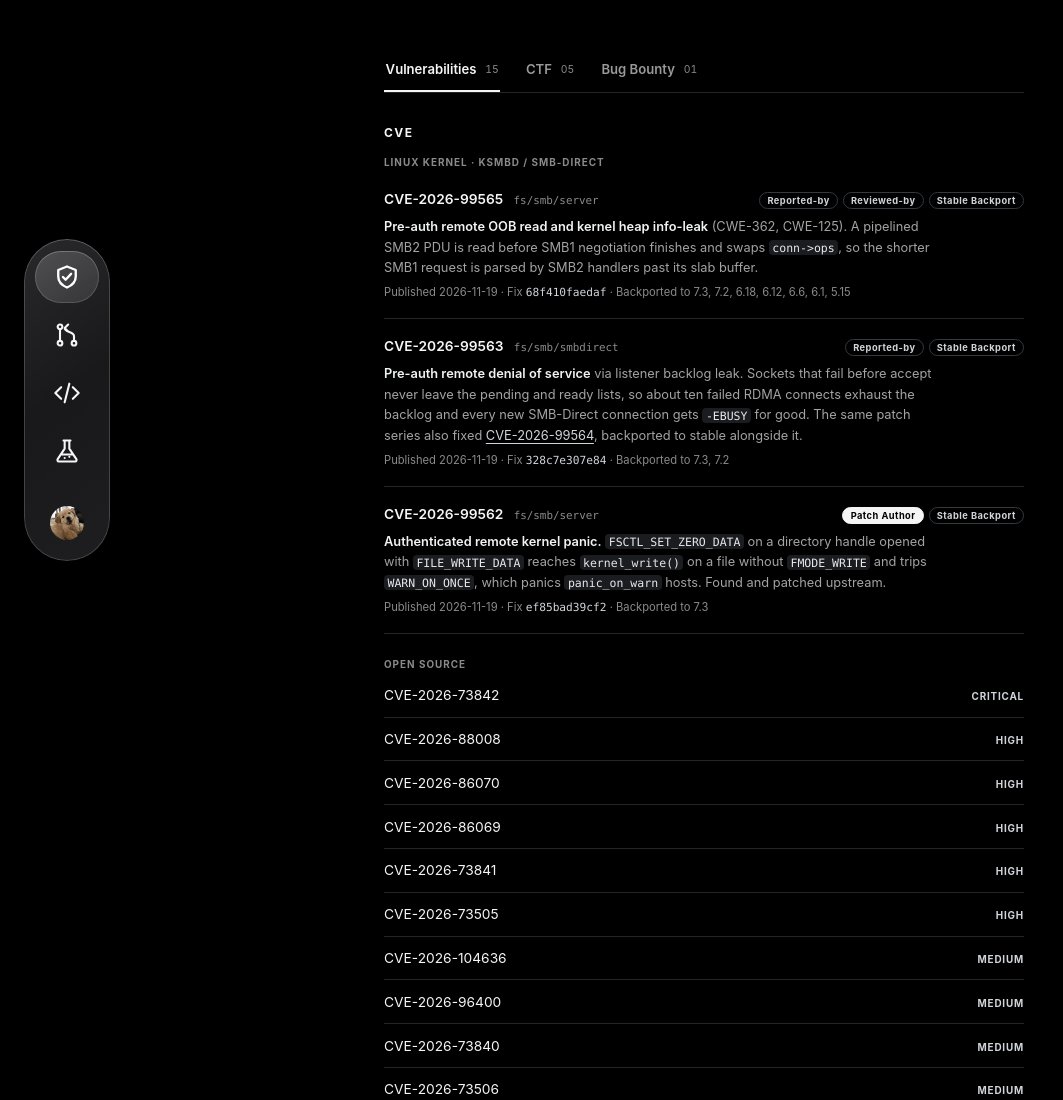
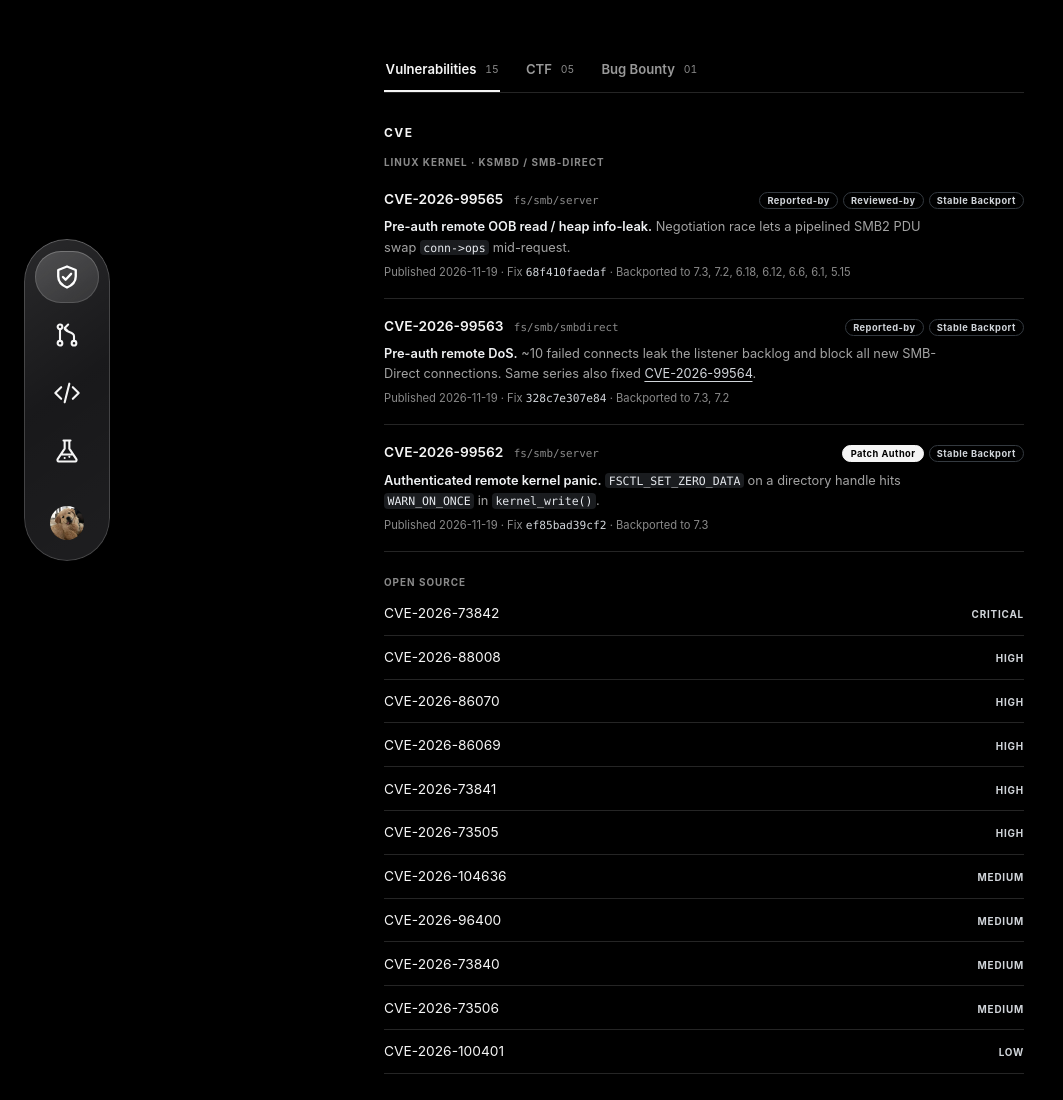
Before and after one commit to ihopenre-eng/ihopenre-eng.github.io, a plain HTML site: page index.html in a window 1280 px wide. Shown: the top 1100 px of the page, without its empty margins (0-1063 px from the left). Drawn offline with Linux system fonts and the light colour scheme.

Commit message:
Security: 커널 CVE 설명을 핵심 한두 줄로 축약
Co-Authored-By: Claude Opus 5.5 <noreply@anthropic.com>
Claude-Session: https://claude.ai/code/session_01RZiD2zoHtUjWgFLbsg2eJj

```diff
--- a/index.html
+++ b/index.html
@@ -240,17 +240,17 @@
           <ul class="cve-kernel-list">
             <li class="cve-kernel">
               <div class="ck-head"><a class="cve-code" href="https://www.cve.org/CVERecord?id=CVE-2026-99565">CVE-2026-99565</a><span class="ck-target">fs/smb/server</span><span class="ck-roles"><span class="role">Reported-by</span><span class="role">Reviewed-by</span><span class="role">Stable Backport</span></span></div>
-              <p class="ck-desc"><strong>Pre-auth remote OOB read and kernel heap info-leak</strong> (CWE-362, CWE-125). A pipelined SMB2 PDU is read before SMB1 negotiation finishes and swaps <code>conn-&gt;ops</code>, so the shorter SMB1 request is parsed by SMB2 handlers past its slab buffer.</p>
+              <p class="ck-desc"><strong>Pre-auth remote OOB read / heap info-leak.</strong> Negotiation race lets a pipelined SMB2 PDU swap <code>conn-&gt;ops</code> mid-request.</p>
               <p class="ck-meta">Published 2026-11-19 · Fix <a href="https://git.kernel.org/stable/c/68f410faedaf6ee74d81e574733c50ebcc1bd8ed">68f410faedaf</a> · Backported to 7.3, 7.2, 6.18, 6.12, 6.6, 6.1, 5.15</p>
             </li>
             <li class="cve-kernel">
               <div class="ck-head"><a class="cve-code" href="https://www.cve.org/CVERecord?id=CVE-2026-99563">CVE-2026-99563</a><span class="ck-target">fs/smb/smbdirect</span><span class="ck-roles"><span class="role">Reported-by</span><span class="role">Stable Backport</span></span></div>
-              <p class="ck-desc"><strong>Pre-auth remote denial of service</strong> via listener backlog leak. Sockets that fail before accept never leave the pending and ready lists, so about ten failed RDMA connects exhaust the backlog and every new SMB-Direct connection gets <code>-EBUSY</code> for good. The same patch series also fixed <a href="https://www.cve.org/CVERecord?id=CVE-2026-99564">CVE-2026-99564</a>, backported to stable alongside it.</p>
+              <p class="ck-desc"><strong>Pre-auth remote DoS.</strong> ~10 failed connects leak the listener backlog and block all new SMB-Direct connections. Same series also fixed <a href="https://www.cve.org/CVERecord?id=CVE-2026-99564">CVE-2026-99564</a>.</p>
               <p class="ck-meta">Published 2026-11-19 · Fix <a href="https://git.kernel.org/stable/c/328c7e307e8411899e2f90beae83da9e4c45d700">328c7e307e84</a> · Backported to 7.3, 7.2</p>
             </li>
             <li class="cve-kernel">
               <div class="ck-head"><a class="cve-code" href="https://www.cve.org/CVERecord?id=CVE-2026-99562">CVE-2026-99562</a><span class="ck-target">fs/smb/server</span><span class="ck-roles"><span class="role role-author">Patch Author</span><span class="role">Stable Backport</span></span></div>
-              <p class="ck-desc"><strong>Authenticated remote kernel panic.</strong> <code>FSCTL_SET_ZERO_DATA</code> on a directory handle opened with <code>FILE_WRITE_DATA</code> reaches <code>kernel_write()</code> on a file without <code>FMODE_WRITE</code> and trips <code>WARN_ON_ONCE</code>, which panics <code>panic_on_warn</code> hosts. Found and patched upstream.</p>
+              <p class="ck-desc"><strong>Authenticated remote kernel panic.</strong> <code>FSCTL_SET_ZERO_DATA</code> on a directory handle hits <code>WARN_ON_ONCE</code> in <code>kernel_write()</code>.</p>
               <p class="ck-meta">Published 2026-11-19 · Fix <a href="https://git.kernel.org/stable/c/ef85bad39cf273a8377722c9f3078294dcc2fc7a">ef85bad39cf2</a> · Backported to 7.3</p>
             </li>
           </ul>
```
